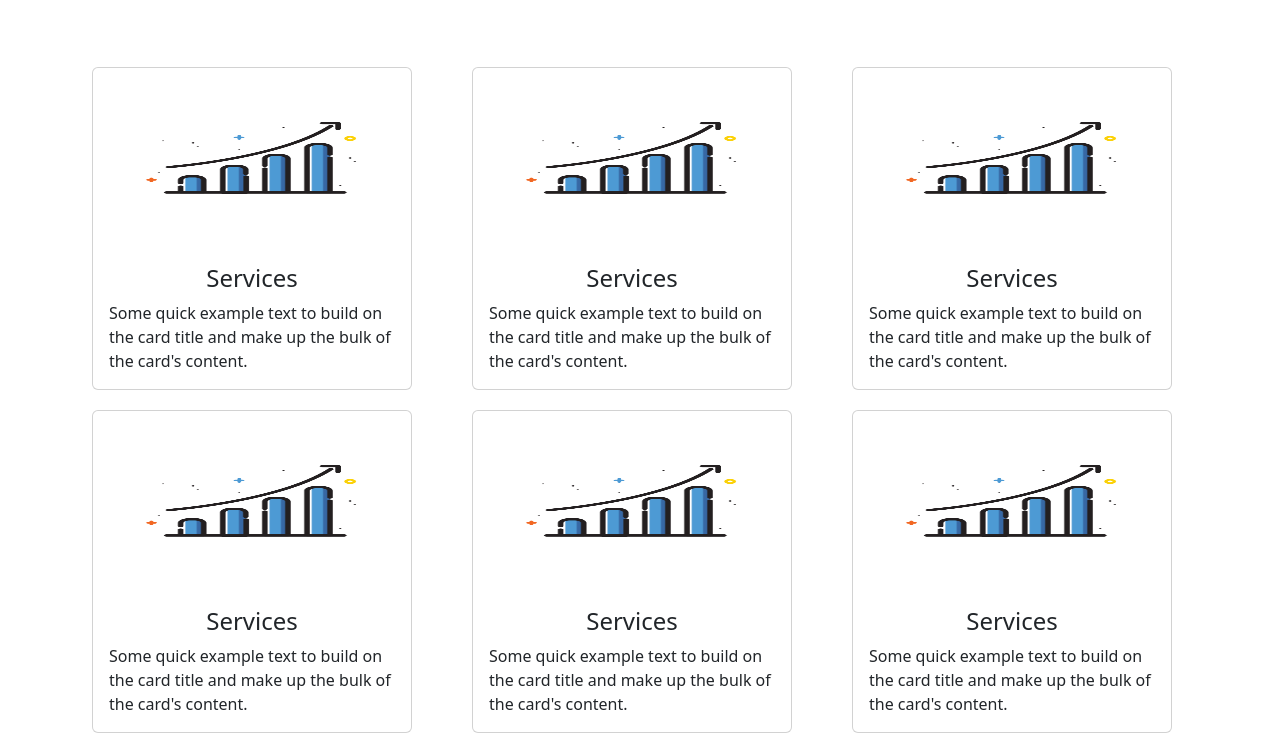
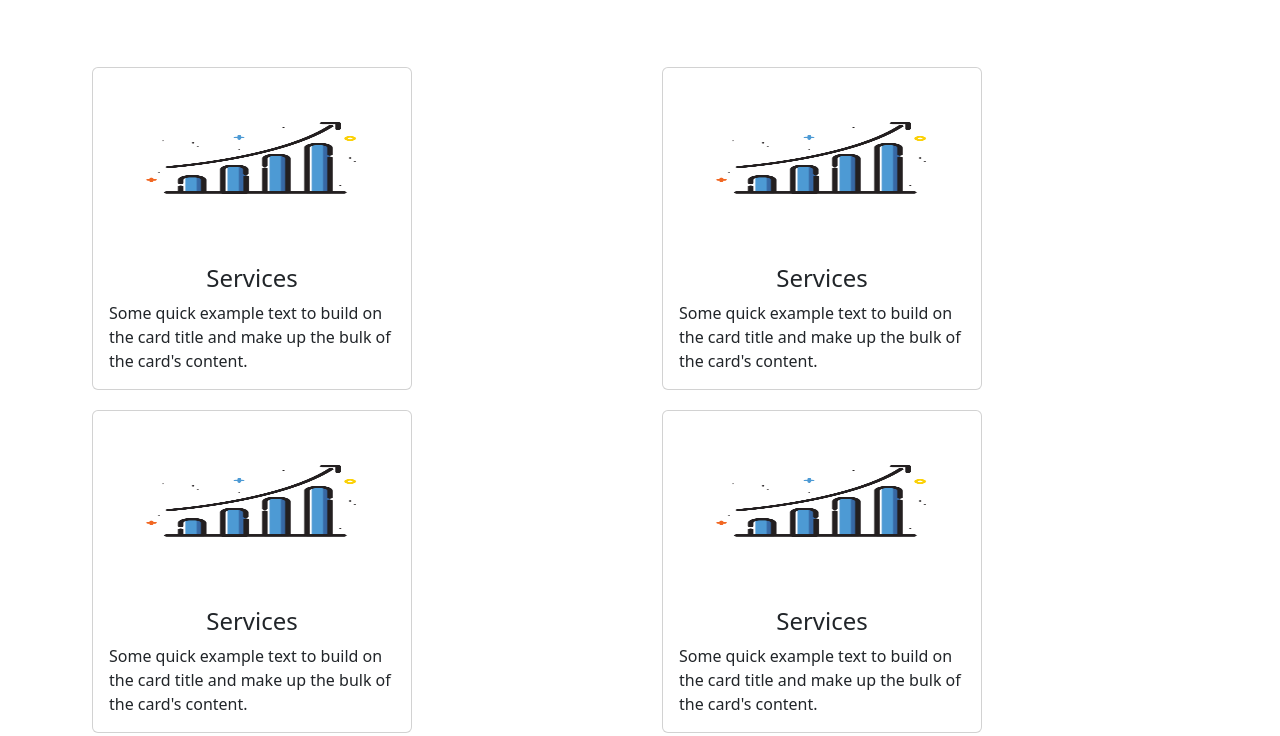
Before and after one commit to sachinburiuly/xd2, a plain HTML site: page index.html in a window 1280 px wide. Shown: the part 1356-2092 px from the top of the page. Drawn offline with nearby package versions, Linux system fonts and the light colour scheme; files whose address does not match are found by name; a web font is replaced by a local one.

Commit message:
Update index.html

```diff
--- a/index.html
+++ b/index.html
@@ -132,7 +132,7 @@
     </section>
     <section class="cardarea">
         <div class="container">
-          <div class="row row-cols-md-3 ">
+          <div class="row row-cols-md-2 ">
 
 
               <div class="col">
```
